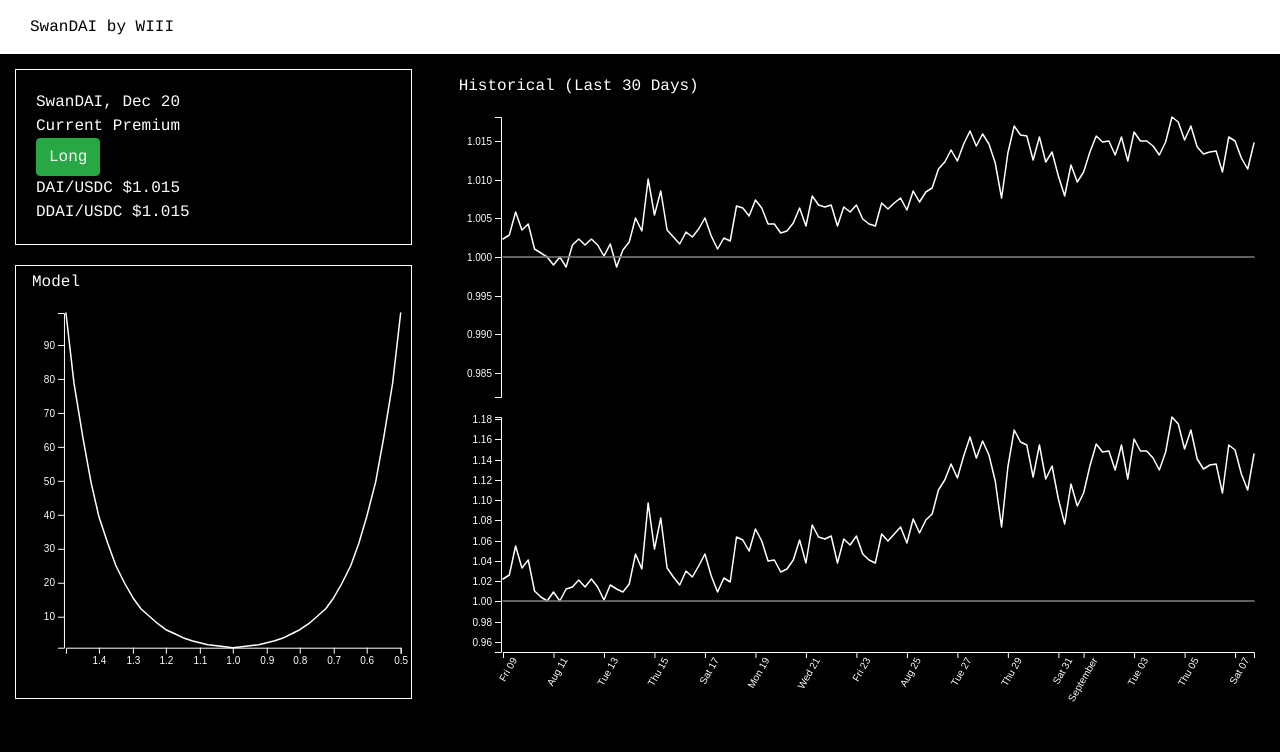
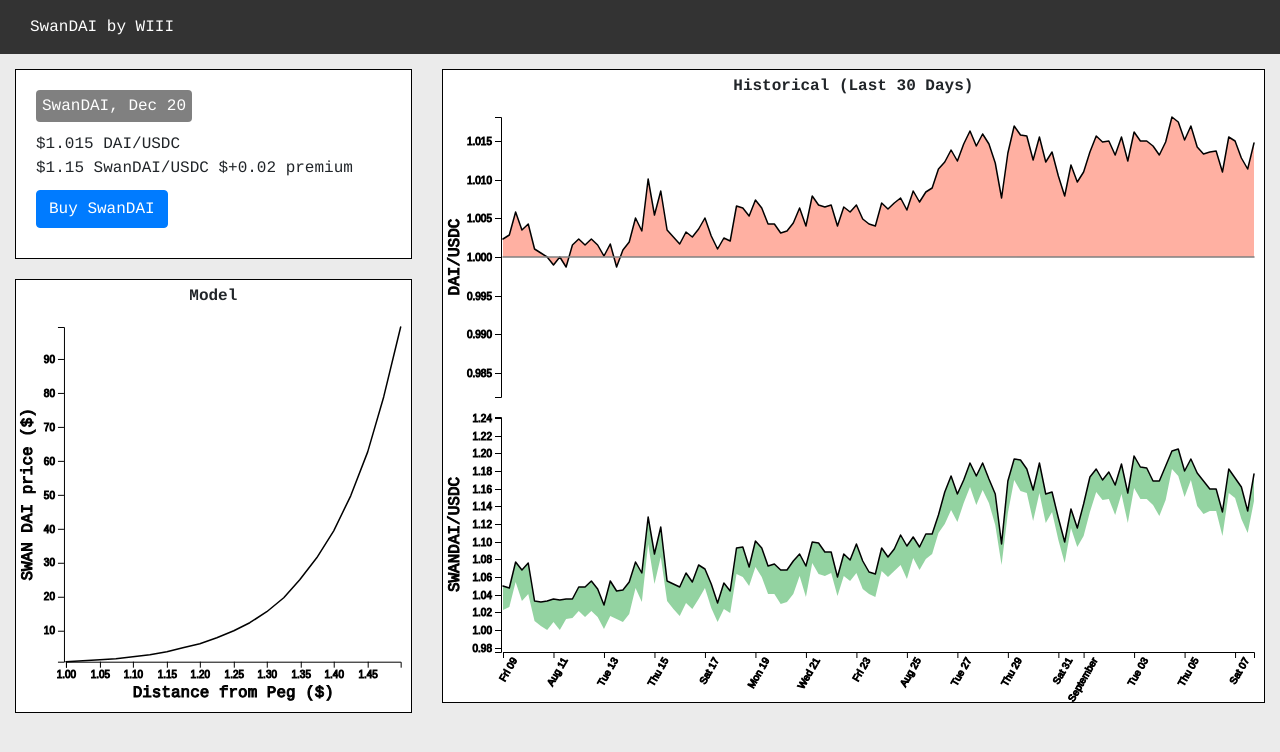
Before and after one commit to opz/SwanDAI, a React (Create React App) app: page / in a window 1280 px wide. Shown: the top 752 px of the page. Built offline with nearby package versions, Linux system fonts and the light colour scheme.

Commit message:
more changes

```diff
--- a/public/index.html
+++ b/public/index.html
@@ -9,7 +9,6 @@
       name="description"
       content="Web site created using create-react-app"
     />
-    <link rel="apple-touch-icon" href="logo192.png" />
     <link rel="stylesheet" href="https://stackpath.bootstrapcdn.com/bootstrap/4.1.3/css/bootstrap.min.css" integrity="sha384-MCw98/SFnGE8fJT3GXwEOngsV7Zt27NXFoaoApmYm81iuXoPkFOJwJ8ERdknLPMO" crossorigin="anonymous">
     <!--
       manifest.json provides metadata used when your web app is installed on a
--- a/src/App.scss
+++ b/src/App.scss
@@ -1,35 +1,53 @@
 header {
-  background-color: white;
-  color: black;
+  background-color: #333333;
+  color: white;
   padding: 15px 30px;
   margin-bottom: 15px;
 }
 
 body {
-  // padding-top: 15px;
-  background-color: black;
-  color: white;
+  background-color: #ebebeb;
 }
 
 .order-form {
-  border: 1px solid white;
   margin-bottom: 20px;
   padding: 20px;
+  border: 1px solid black;
+  background-color: white;
+
+  .contract-title {
+    display: inline-block;
+    border-radius: 4px;
+    padding: 4px 6px;
+    background-color: gray;
+    color: white;
+    margin-bottom: 10px;
+  }
 
   .price {
     text-align: center;
     padding: 4px 0px;
   }
+
+  .btn {
+    margin: 10px 0px;
+  }
 }
 
 .chart-title {
   padding: 4px 16px;
-  // background-color: white;
-  // color: black;
+  font-weight: bold;
+  text-align: center;
 }
 
 .chart {
-
+  background-color: white;
+  text {
+    stroke: black;
+    fill: black;
+  }
+  border: 1px solid black;
+  // box-shadow: 5px 5px blue;
 }
 
 .baseline {
@@ -37,7 +55,6 @@ body {
 }
 
 .historical-chart-wrapper {
-  border: 1px solid black;
   display: inline-block;
   width: 100%;
 
@@ -53,32 +70,43 @@ body {
 
   .historical-line {
     fill: none;
-    stroke: white;
+    stroke: black;
+  }
+
+  .historical-area {
+    fill: rgba(100%,38.8%,27.8%, 0.5);
+    stroke: none;
+  }
+
+  .swandai-area {
+    fill: rgba(15.7%,65.5%,27.1%, 0.5)
   }
 
   .derivative-line {
     fill: none;
-    stroke: white;
+    stroke: black;
   }
 
   .historical-axis {
-    // fill: white;
+    color: black;
   }
 }
 
 .model-wrapper {
-  border: 1px solid white;
   display: inline-block;
   width: 100%;
+
+  .model-axis {
+    color: black;
+  }
 
   #model-chart {
     height: 400px;
     width: 100%;
-    // width: 450px;
 
     .model-line {
       fill: none;
-      stroke: white;
+      stroke: black;
     }
   }
 }
--- a/src/HistoricalData.js
+++ b/src/HistoricalData.js
@@ -2,13 +2,18 @@ import React from 'react'
 import * as d3 from 'd3'
 import { initResponsive, derivativePrice } from './helpers'
 
-function premium() {
-
+const expiry = 1576800000000
+function premium(d) {
+  const daysleft = (expiry - d.timestamp) / (24 * 60 * 60000)
+  return d.derivative + 0.02 + (Math.random() / 50)
 }
 
 class HistoricalData extends React.Component {
   componentDidMount() {
-    const { data } = this.props
+    const data = this.props.data.map(d => {
+      d.premium = premium(d)
+      return d
+    })
 
     const margins = { top: 15, right: 10, bottom: 50, left: 60 }
     const daiChart = initResponsive("#historical-dai-chart", { top: 15, right: 10, bottom: 5, left: 60 })
@@ -26,7 +31,7 @@ class HistoricalData extends React.Component {
 
     const swandaiY = d3.scaleLinear()
       .rangeRound([swandaiChart.chartHeight, 0])
-      .domain([0.95, d3.max(data, d => d.derivative)])
+      .domain([0.975, d3.max(data, d => d.derivative)*1.05])
 
     const line = d3.line()
       .x(d => x(new Date(d.timestamp)))
@@ -34,12 +39,17 @@ class HistoricalData extends React.Component {
 
     const dline = d3.line()
       .x(d => x(new Date(d.timestamp)))
-      .y(d => swandaiY(d.derivative))
+      .y(d => swandaiY(d.premium))
 
-    // const dArea = d3.area()
-    //   .x(d => x(new Date(d.timestamp)))
-    //   .y0(d => swandaiY(d.derivative))
-    //   .y1(d => swandaiY(d.derivative))
+    const area = d3.area()
+      .x(d => x(new Date(d.timestamp)))
+      .y0(d => daiY(1))
+      .y1(d => daiY(d.price))
+
+    const premiumArea = d3.area()
+      .x(d => x(new Date(d.timestamp)))
+      .y0(d => swandaiY(d.derivative))
+      .y1(d => swandaiY(d.premium))
 
     daiChart.g.append("g")
       .attr("class", "historical-axis historical-axis-y")
@@ -56,6 +66,12 @@ class HistoricalData extends React.Component {
 
     daiChart.g.append("path")
       .datum(data)
+      .attr("class", "historical-area")
+      .attr("stroke-width", 0)
+      .attr("d", area)
+
+    daiChart.g.append("path")
+      .datum(data)
       .attr("class", "historical-line")
       .attr("stroke-linejoin", "round")
       .attr("stroke-linecap", "round")
@@ -69,6 +85,12 @@ class HistoricalData extends React.Component {
       .attr("stroke-linecap", "round")
       .attr("stroke-width", 1.5)
       .attr("d", line)
+
+    swandaiChart.g.append("path")
+      .datum(data)
+      .attr("class", "swandai-area")
+      .attr("stroke-width", 0)
+      .attr("d", premiumArea)
 
     swandaiChart.g.append("path")
       .datum(data)
--- a/src/Model.js
+++ b/src/Model.js
@@ -3,8 +3,8 @@ import * as d3 from 'd3'
 import { initResponsive, derivativePrice } from './helpers'
 
 const xData = []
-for (let i = 0.5; i <= 1.5; i += 0.025) {
-  xData.unshift(i)
+for (let i = 1; i <= 1.5; i += 0.025) {
+  xData.push(i)
 }
 const data = xData.map(x => [x, derivativePrice(x)])
 
@@ -18,7 +18,7 @@ class Model extends React.Component {
       .domain(d3.extent(data, d => d[1]))
 
     const x = d3.scaleLinear()
-      .rangeRound([chartWidth, 0])
+      .rangeRound([0, chartWidth])
       .domain(d3.extent(data, d => d[0]))
 
     const line = d3.line()
@@ -40,7 +40,7 @@ class Model extends React.Component {
             "translate(" + (chartWidth/2) + " ," +
                            (chartHeight + margins.top + 20) + ")")
       .style("text-anchor", "middle")
-      .text("DAI price ($)")
+      .text("Distance from Peg ($)")
 
     g.append("text")
       .attr("transform", "rotate(-90)")
--- a/src/OrderForm.js
+++ b/src/OrderForm.js
@@ -1,18 +1,18 @@
 import React from 'react';
+import { derivativePrice } from './helpers'
 
 function OrderForm ({ daiPrice }) {
   return (
     <div className="order-form">
       <div className="specs">
         <div className="contract-title">SwanDAI, Dec 20</div>
-        <div className="contract-premium">Current Premium</div>
+        <div className="contract-premium"></div>
       </div>
-
+      <div className="dai-price">${daiPrice} DAI/USDC </div>
+      <div className="ddai-price">${derivativePrice(daiPrice).toFixed(2)} SwanDAI/USDC <span>$+0.02 premium</span></div>
       <div className="actions">
-        <button className="btn btn-success">Long</button>
+        <button className="btn btn-primary">Buy SwanDAI</button>
       </div>
-      <div className="dai-price">DAI/USDC ${daiPrice}</div>
-      <div className="ddai-price">DDAI/USDC ${daiPrice}</div>
     </div>
   )
 }
--- a/src/index.css
+++ b/src/index.css
@@ -1,3 +1,5 @@
+@import url('https://fonts.googleapis.com/css?family=Roboto&display=swap');
+
 body {
   margin: 0;
   font-family: courier, monospac;
```
